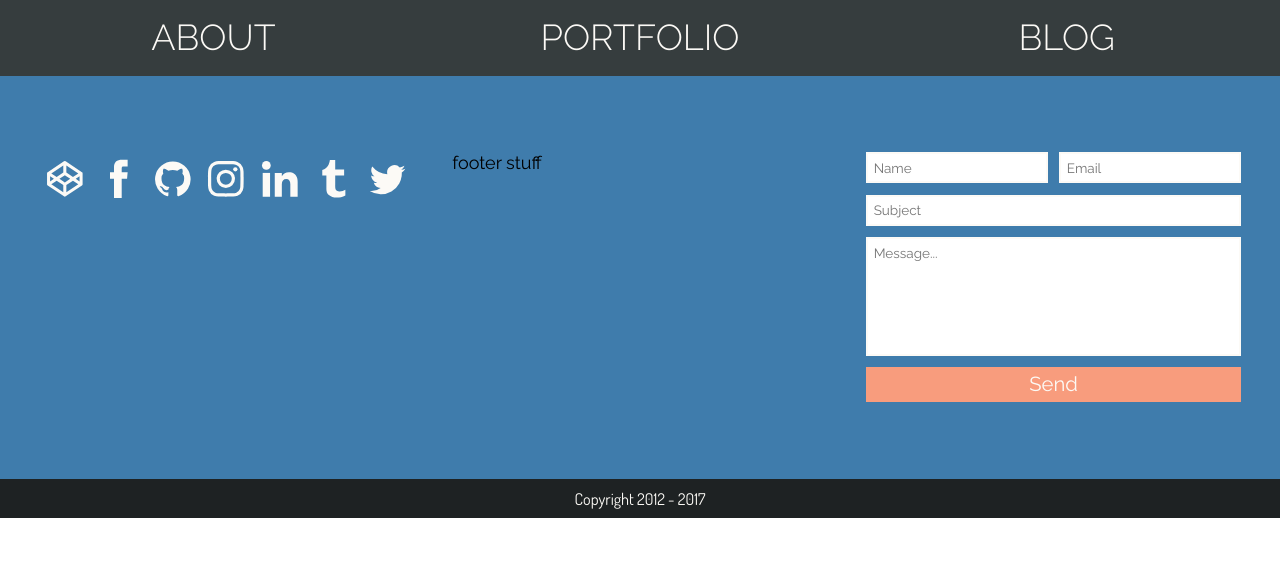
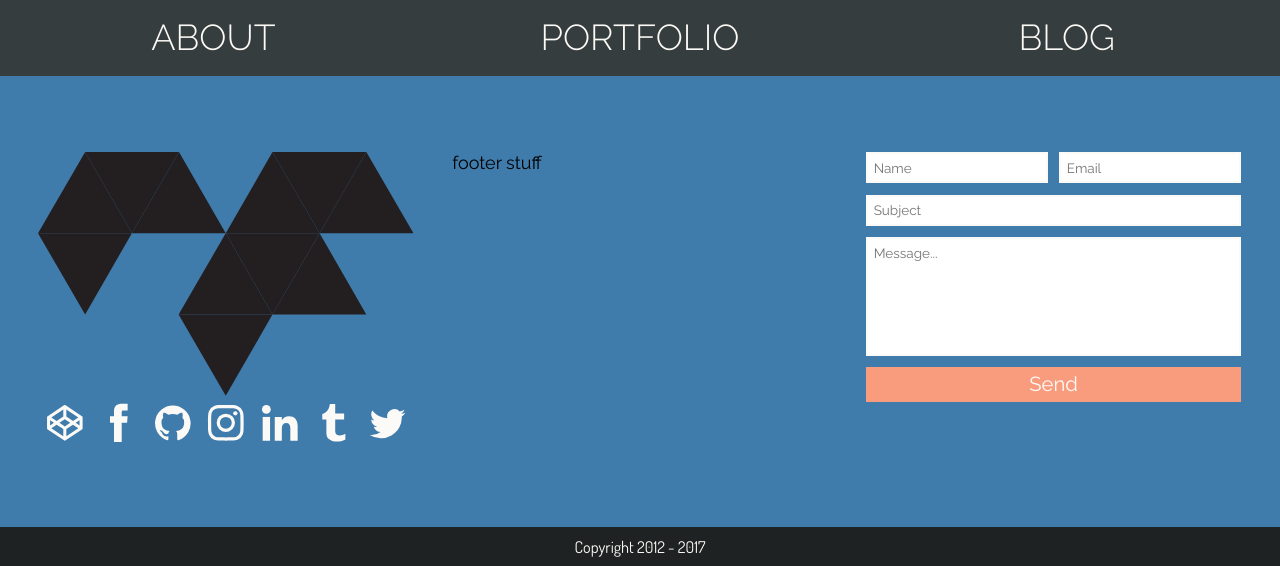
Before and after one commit to ryanfiller89/gabfolio, a Jekyll site: the page built from index.md, in a window 1280 px wide. Shown: the part 1094-1660 px from the top of the page. Built offline with Jekyll 4.4.1, drawn with Linux system fonts in a browser that asks for light colours; nearby versions of some CDN libraries; before the commit the page ends 1612 px from its top, so only the background shows below that.

Commit message:
adds logo to footer

```diff
--- a/_includes/components/footer.html
+++ b/_includes/components/footer.html
@@ -5,6 +5,9 @@
     </aside>
     <main class="footer--main">
         <div class="footer__column">
+            <a href="/">
+                {% include svgs/logo.svg %}
+            </a>
             {% include components/socials.html %}
         </div>
         <div class="footer__column">
--- a/assets/_scss/components/_footer.scss
+++ b/assets/_scss/components/_footer.scss
@@ -50,6 +50,10 @@
         padding-top: 2*$spacing;
         padding-bottom: 2*$spacing;
 
+        @include tablet-break {
+            flex-direction: column;
+        }
+
         .footer__column {
             flex: 1;
             margin-right: $spacing;
```
